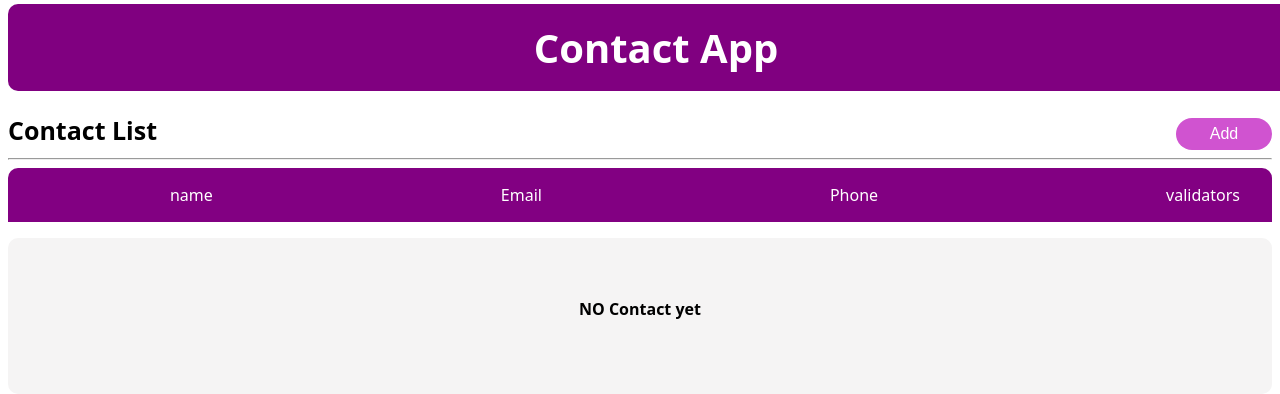
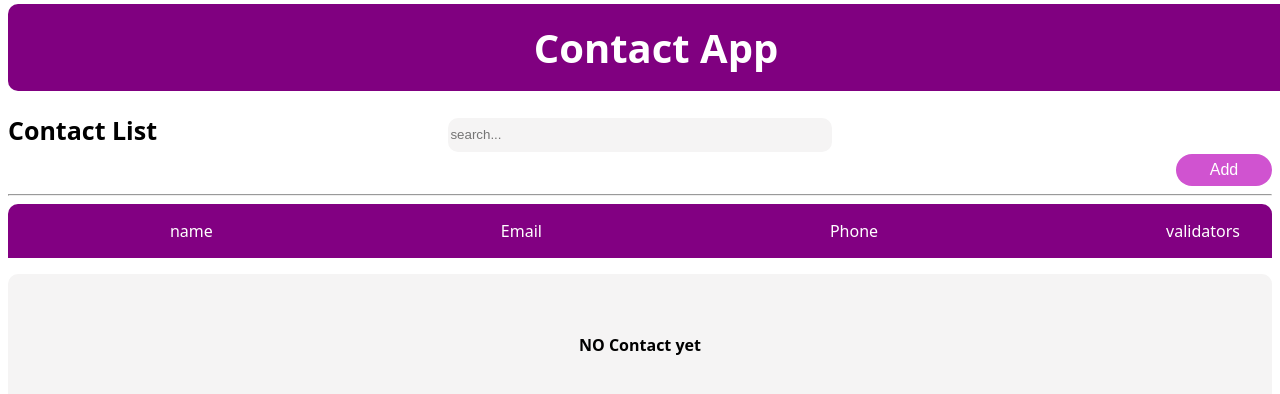
Before and after one commit to kiana-Zolfaghari/kiana-zolfaghari-week14, a React (Vite) app: page / in a window 1280 px wide. Shown: the top 394 px of the page. Built offline with nearby package versions, Linux system fonts and the light colour scheme.

Commit message:
add search

```diff
--- a/src/App.jsx
+++ b/src/App.jsx
@@ -1,10 +1,7 @@
-
 import Contacts from "./components/Contacts";
 import Header from "./components/header";
 
 function App() {
-
-
   return (
     <>
       <Header />
--- a/src/components/Contacts.jsx
+++ b/src/components/Contacts.jsx
@@ -3,7 +3,7 @@ import { useState } from "react";
 import ContactsList from "./ContactsList";
 import "./style.css";
 import styles from "./Contacts.module.css";
-
+import Search from "./Search";
 
 const inputs = [
   { type: "Text", name: "name", placeholder: "name" },
@@ -22,7 +22,9 @@ function Contacts() {
     phone: "",
   });
   const [showDialog, setShowDialog] = useState(false);
-  const [isEdit, setIsEdit] = useState(false);
+  const [isEdit, setIsEdit] = useState(null);
+  const [search, setSearch] = useState("");
+  const [newList, setNewList] = useState(contacts);
 
   const change = (e) => {
     const name = e.target.name;
@@ -62,31 +64,31 @@ function Contacts() {
 
   const editHandeler = (id, e) => {
     setShowDialog(true);
-    const editContact = contacts.find((i) => {
-      return i.d === id;
-    });
+    setIsEdit(id);
+  };
+
+  const handleChange = (e) => {
     const { name, value } = e.target;
+    setIsEdit({ ...isEdit, [name]: value });
   };
 
   const applyEdit = () => {
-    if (
-      !contact.name ||
-      !contact.lastName ||
-      !contact.email ||
-      !contact.phone
-    ) {
-      alert("Please fill all fields");
-      return;
-    }
-
-    const updated = contacts.map((c) => (c.id === contact.id ? contact : c));
-    setContacts(updated);
+    const updatedContacts = contacts.map((c) =>
+      c.id === isEdit.id ? isEdit : c
+    );
+    setContacts(updatedContacts);
+    setIsEdit(null);
     setShowDialog(false);
   };
 
   return (
     <>
-
+      <Search
+        search={search}
+        setSearch={setSearch}
+        setNewList={setNewList}
+        contacts={contacts}
+      />
       <div className={styles.btnContainer}>
         <button onClick={() => setShowDialog(true)} className={styles.addBtn}>
           Add
@@ -112,7 +114,7 @@ function Contacts() {
             </div>
             <button onClick={add}>Add Contact</button>
             <button onClick={() => setShowDialog(false)}>cancel</button>
-            {/* <button onClick={applyEdit}>Edit</button> */}
+            <button onClick={applyEdit}>Edit</button>
             <div style={{ backgroundColor: "red", width: "100%" }}>
               {allert && <p>{allert}</p>}
             </div>
@@ -130,6 +132,7 @@ function Contacts() {
         deleteHandeler={deleteHandeler}
         editHandeler={editHandeler}
         setContacts={setContacts}
+        newList={newList}
       />
     </>
   );
--- a/src/components/ContactsList.jsx
+++ b/src/components/ContactsList.jsx
@@ -1,19 +1,14 @@
 import { RiEdit2Fill } from "react-icons/ri";
 import { MdDelete } from "react-icons/md";
 import styles from "./ContactList.module.css";
-import Search from "./Search";
-import { useState } from "react";
 
-
-function ContactsList({ contacts, deleteHandeler, editHandeler,setContacts }) {
-  const [newList,setNewList]=useState(contacts)
+function ContactsList({ contacts, deleteHandeler, editHandeler,newList }) {
   return (
     <>
-    <Search contacts={contacts} setContacts={setNewList}/>
       <h3 className={styles.title}>Contact List</h3>
       {contacts.length ? (
         <ul className={styles.listContainer}>
-          {contacts.map((i) => (
+          {newList.map((i) => (
             <li key={i.id} className={styles.List}>
               <p className={styles.name}>
                 {i.name} {i.lastName}{" "}
--- a/src/components/Search.jsx
+++ b/src/components/Search.jsx
@@ -1,24 +1,34 @@
-function Search({contacts,setContacts}){
+function Search({ search, setSearch, setNewList, contacts }) {
+  const SearchData = (e) => {
+    const value = e.target.value;
+    setSearch(value);
+    if (value) {
+      const list = contacts.filter((i) => i.name.includes(value));
+      return setNewList(list);
+    } else {
+      console.log(contacts);
+      return setNewList(contacts);
+    }
+  };
 
+  return (
+    <>
+      <input
+        type="text"
+        placeholder="search..."
+        style={{
+          border: "none",
+          width: "30%",
+          height: "2rem",
+          backgroundColor: "#f5f4f4",
+          borderRadius: "10px",
+          marginBottom: "2px",
+        }}
+        onChange={SearchData}
+        value={search}
+      />
+    </>
+  );
+}
 
-    const SearchData = (e)=>{
-const value = e.target.value
-console.log(value)
- const newList = contacts.filter((i)=>i.name === value)
- if(newList){
-    setContacts(newList)
- }else{
-
-    console.log(newList)
- }
-
-return <>
-<div>
-    <input type="text"  placeholder="search..."  style={{border:"none",width:"30%",height:"2rem",backgroundColor:"#f5f4f4",borderRadius:"10px",marginBottom:"2px"}}
-
-    onChange={SearchData}/>
-</div>
-</>
-}}
-
-export default Search
+export default Search;
```
Lines whose indentation alone changed are shown as unchanged.
